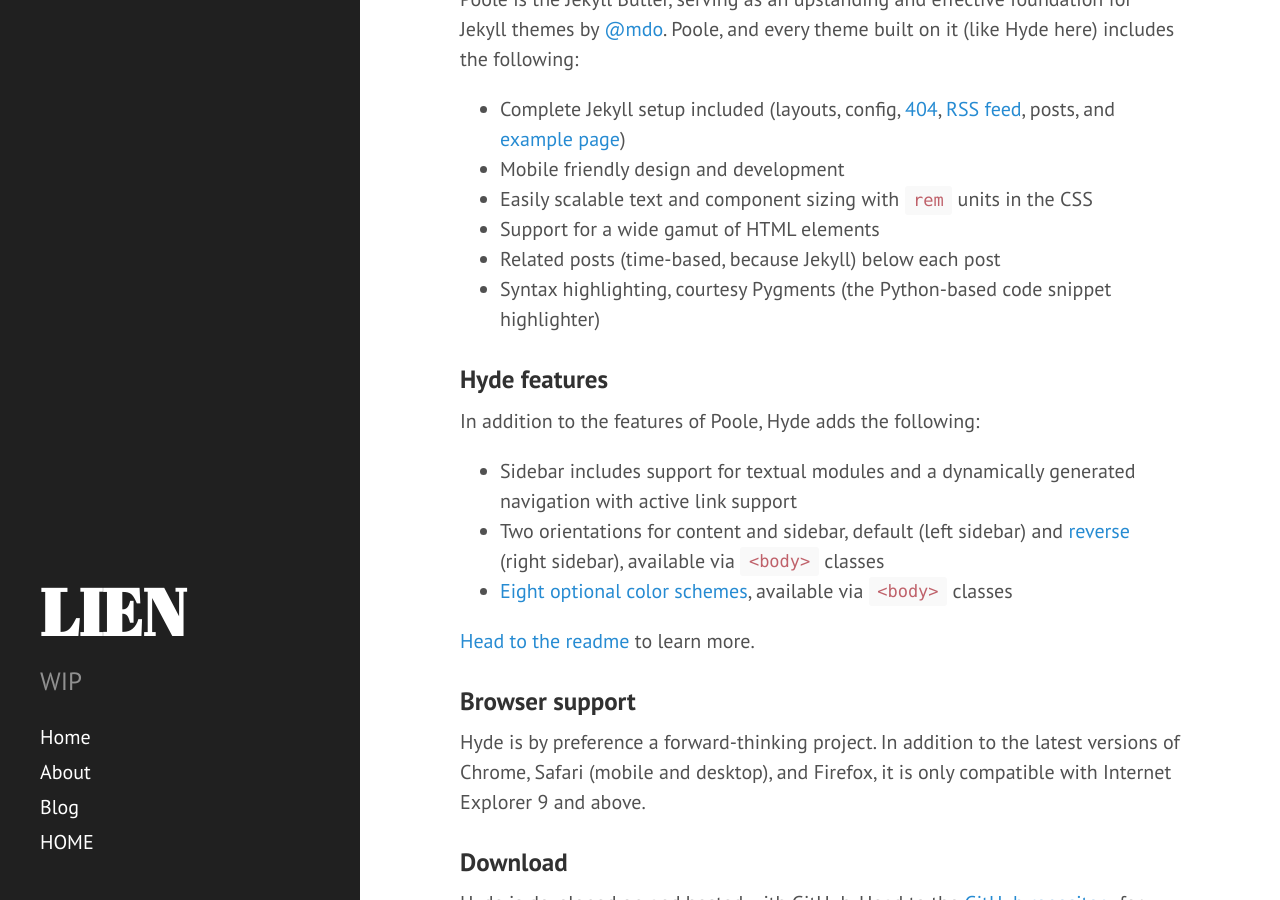
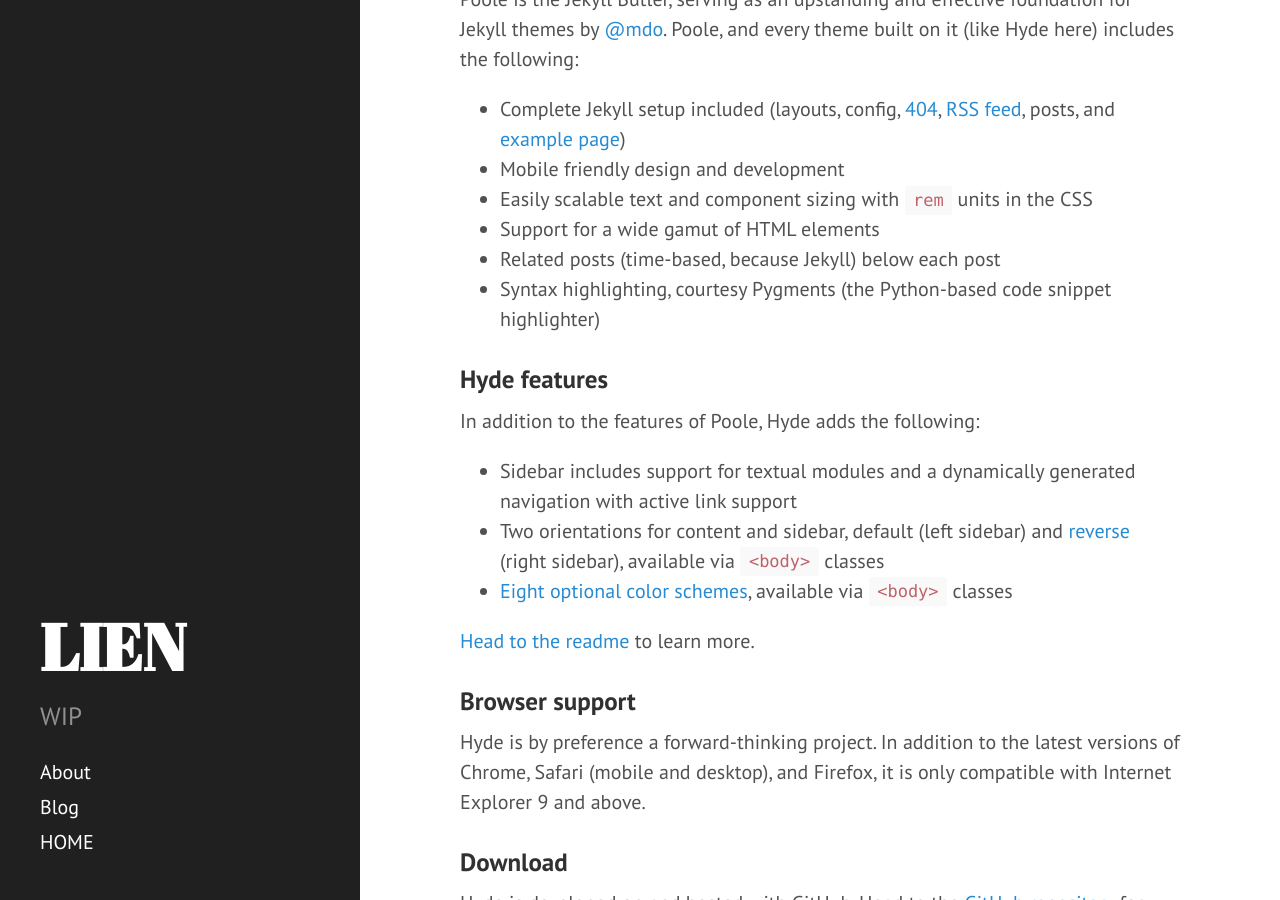
Before and after one commit to TangLitEn/TangLitEn.github.io, a Jekyll site: the page built from index.html, in a window 1280 px wide and 900 px high, scrolled down 327 px. Built offline with Jekyll 4.4.1, drawn with Linux system fonts in a browser that asks for light colours; Markdown is read by kramdown in place of the engine named in the settings; the list of posts is cut into pages by our own code.

Commit message:
update side bar

```diff
--- a/_includes/sidebar.html
+++ b/_includes/sidebar.html
@@ -8,12 +8,6 @@
     </div>
 
     <nav class="sidebar-nav">
-      <a
-        class="sidebar-nav-item{% if page.url == site.baseurl %} active{% endif %}"
-        href="{{ site.baseurl }}"
-        >Home</a
-      >
-
       {% comment %} The code below dynamically generates a sidebar nav of pages
       with `layout: page` in the front-matter. See readme for usage. {%
       endcomment %} {% assign pages_list = site.pages %} {% for node in
```
